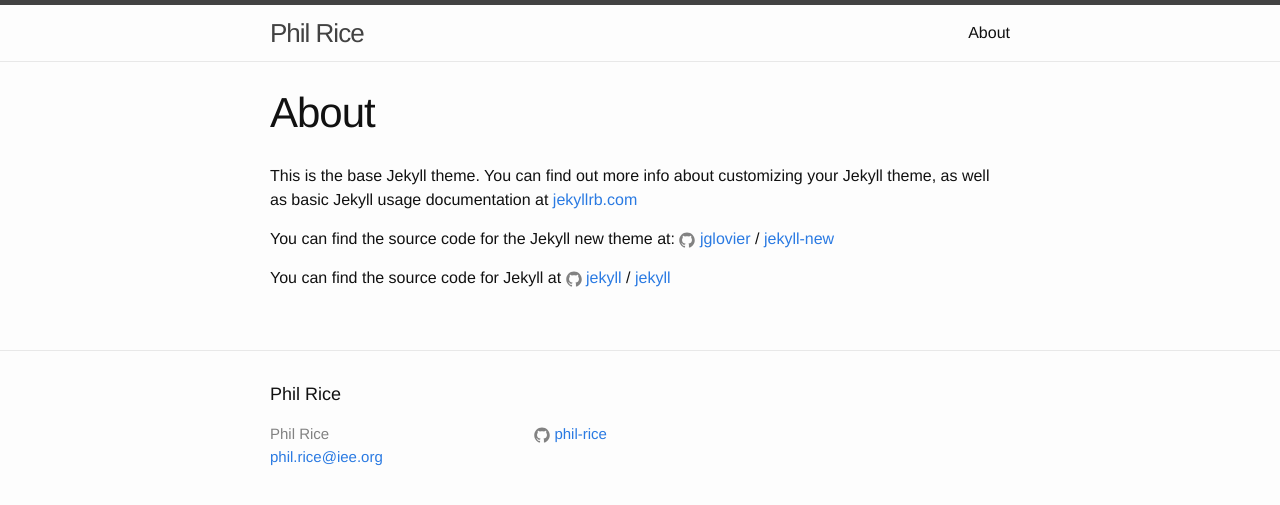
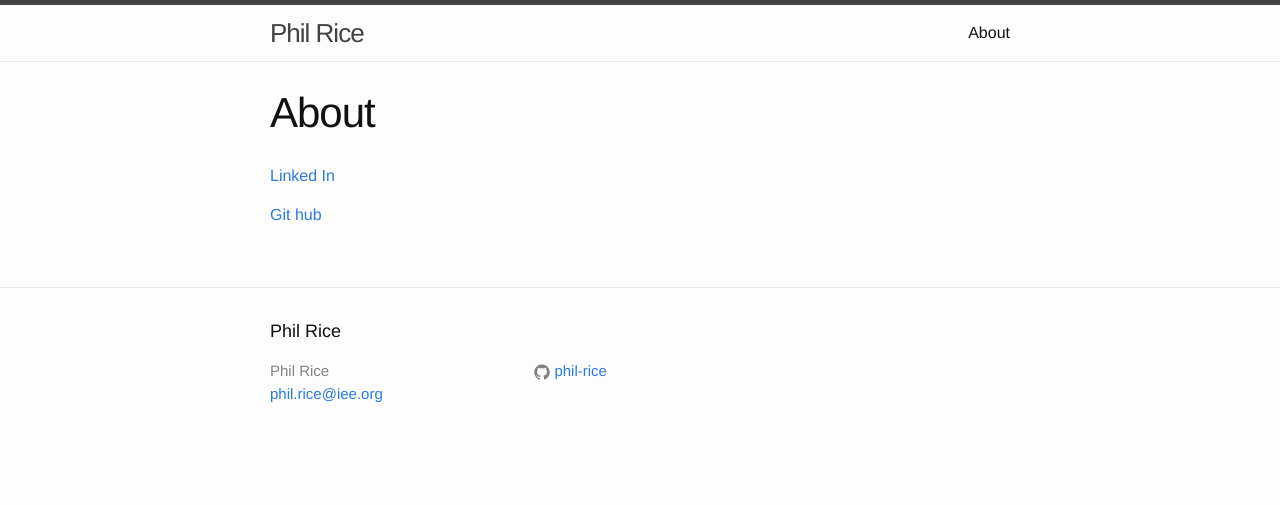
Before and after one commit to phil-rice/Phils-Blog, a Jekyll site: the page built from about.md, in a window 1280 px wide. Shown: the top 505 px of the page. Built offline with Jekyll 4.4.1, drawn with Linux system fonts in a browser that asks for light colours.

Commit message:
Minor tweaks

```diff
--- a/about.md
+++ b/about.md
@@ -4,12 +4,6 @@ title: About
 permalink: /about/
 ---
 
-This is the base Jekyll theme. You can find out more info about customizing your Jekyll theme, as well as basic Jekyll usage documentation at [jekyllrb.com](http://jekyllrb.com/)
+<a href='https://www.linkedin.com/in/phil-rice-53959460' >Linked In</a>
 
-You can find the source code for the Jekyll new theme at:
-{% include icon-github.html username="jglovier" %} /
-[jekyll-new](https://github.com/jglovier/jekyll-new)
-
-You can find the source code for Jekyll at
-{% include icon-github.html username="jekyll" %} /
-[jekyll](https://github.com/jekyll/jekyll)
+ <a href='https://github.com/phil-rice' >Git hub</a>
```
Also changed, not shown: _posts/2015-11-09-welcome-to-jekyll.markdown (deleted, +0 -25 lines).
